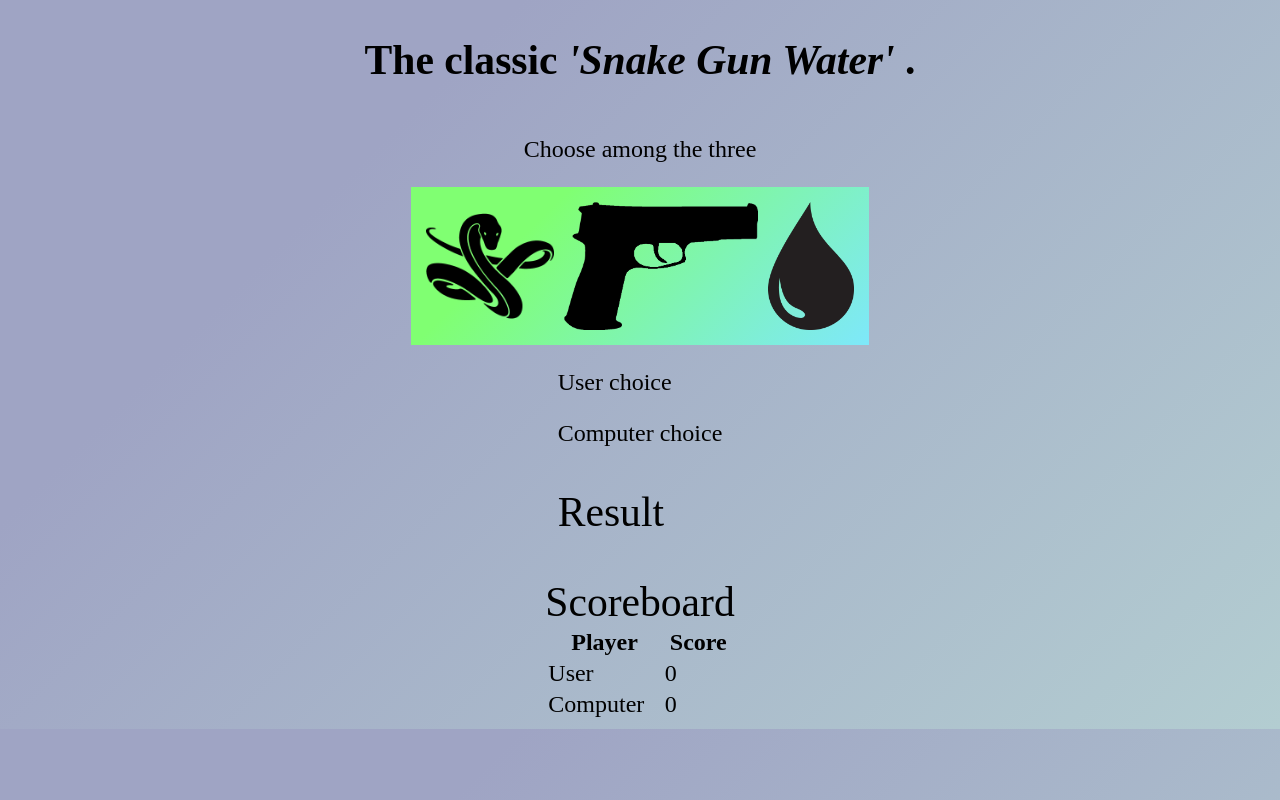
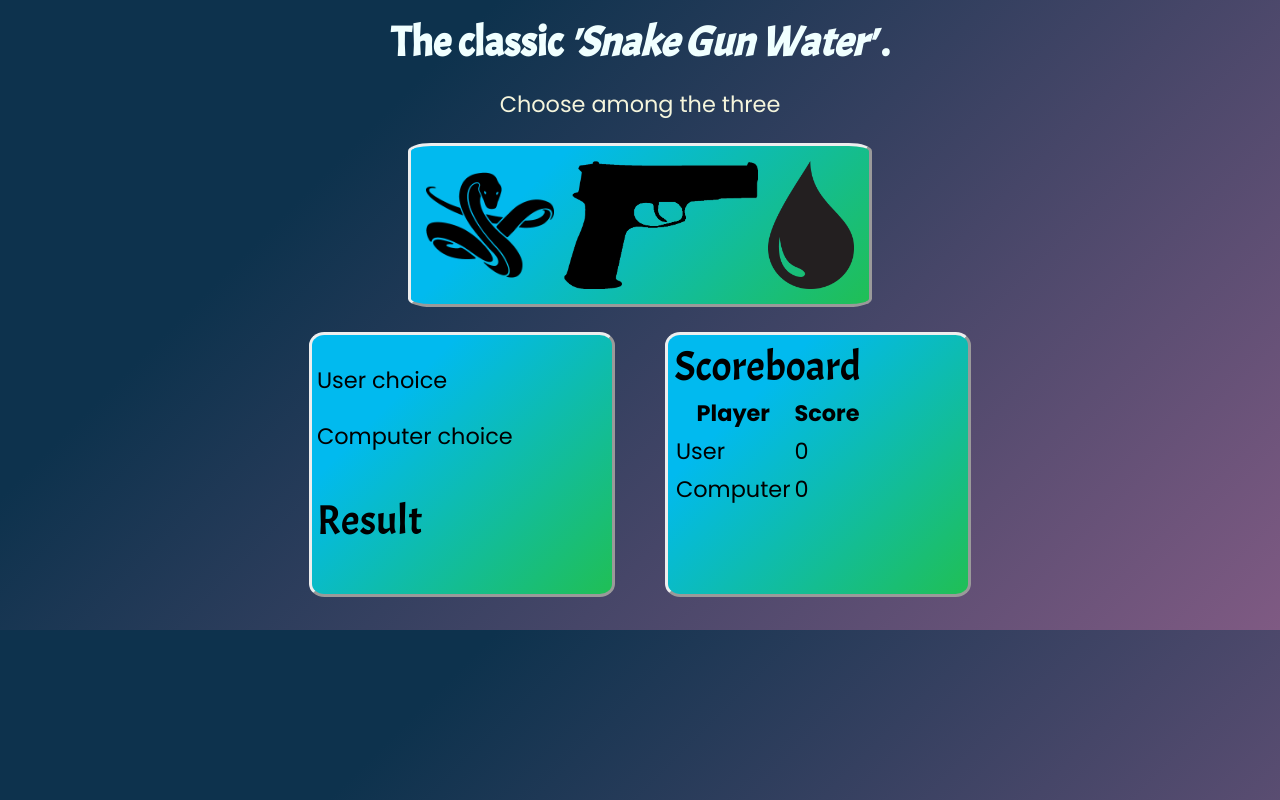
Before and after one commit to vivekrawani/game-sgw, a plain HTML site: page index.html in a window 1280 px wide. Drawn offline with Linux system fonts and the light colour scheme.

Commit message:
added styling

```diff
--- a/index.html
+++ b/index.html
@@ -9,19 +9,20 @@
 </head>
 <body>
     <div class = "main-container">
-        <h1 class = "stylish-big-font">The classic <em>'Snake Gun Water'</em> .</h1>
-        <p class = "stylish-small-font">Choose among the three</p>
+        <h1 class = "stylish-big-font" >The classic <em>'Snake Gun Water'</em> .</h1>
+        <p class = "stylish-small-font" style = "margin-top: -10px; color: beige;">Choose among the three</p>
         <div class = "tiles">
             <img src="src/snake.png" alt="snake">
             <img src="src/gun.png" alt="gun">
             <img src="src/water.png" alt="water">
         </div>
         <div class="output">
+            <div class="display">
                 <p id = "user-choice" class = "stylish-small-font">User choice</p>
                 <p id = "computer-choice" class = "stylish-small-font">Computer choice</p>
                 <p id = "result" class = "stylish-big-font">Result</p>
             </div>
-        <div class = "Scoreboard">
+            <div class = "scoreboard">
                 <table class = "stylish-small-font">
                     <caption class = "stylish-big-font">Scoreboard</caption>
                     <thead>
@@ -42,6 +43,9 @@
                     </tbody>
                 </table>
             </div>
+
+        </div>
+
     </div>
 
 <script src = "index.js"></script>
--- a/index.js
+++ b/index.js
@@ -5,19 +5,15 @@ const dComp = document.querySelector("#computer-choice");
 
 let userChoice;
 let computerChoice;
-choiceArr.forEach(element => { element.addEventListener("click", (e)=>{
+for(let i = 0; i < choiceArr.length; i++){
+    choiceArr[i].addEventListener("click", (e)=>{
     userChoice = e.target.alt;
     computerChoice = getComputerChoice();
-
     dUser.innerHTML = "You choose " + userChoice;
     dComp.innerHTML = "Computer choose " + computerChoice;
     displayResult(userChoice, computerChoice);
-
-
-})
-
-});
-
+    });
+}
 function getComputerChoice(){
     let i = Math.floor(Math.random()*3);
     let arr = ["snake", "gun", "water"];
--- a/style.css
+++ b/style.css
@@ -1,15 +1,18 @@
+@import url('https://fonts.googleapis.com/css2?family=Acme&family=Poppins:wght@400;700&display=swap');
 body{
-    background-color: #b3cdd1;
-    background-image: linear-gradient(315deg, #b3cdd1 0%, #9fa4c4 74%);
+    background-color: #7f5a83;
+    background-image: linear-gradient(315deg, #7f5a83 0%, #0d324d 74%);
+}
 
-}
 
 .stylish-big-font{
     font-size: 2.6rem;
+    font-family: 'Acme', sans-serif;
 
 }
 .stylish-small-font{
-    font-size: 1.5rem;
+    font-size: 1.4rem;
+    font-family: 'Poppins', sans-serif;
 }
 img{
     height :8rem;
@@ -29,6 +32,7 @@ img:active{
     flex-direction: column;
     align-items: center;
     justify-content: space-between;
+    margin-top: -20px;
 
 }
 .tiles{
@@ -36,12 +40,37 @@ img:active{
     align-items: center;
     justify-content: center;
     flex-wrap: wrap;
-    background-color: #7ee8fa;
-    background-image: linear-gradient(315deg, #7ee8fa 0%, #80ff72 74%);
+    background-color : #20bf55;
+    background-image : linear-gradient(315deg, #20bf55 0%, #01baef 74%);
+    padding: 10px;
+    border:outset;
+    border-radius: 5%;
+}
+.output{
+    display: flex;
+    flex-wrap: wrap;
+    justify-content: space-between;
 
+}
+.display{
+    width: 290px;
+    border:outset;
+    margin: 25px 25px;
+    padding: 5px;
+    background-color: #20bf55;
+    background-image: linear-gradient(315deg, #20bf55 0%, #01baef 74%);
+    border-radius: 5%;
+}
+.scoreboard{
+    width: 290px;
+    border:outset;
+    margin: 25px 25px ;
+    padding: 5px;
+    background-color : #20bf55;
+    background-image : linear-gradient(315deg, #20bf55 0%, #01baef 74%);
+    border-radius: 5%;
 
-
-
-
-    padding: 10px;
 }
+h1{
+    color:#f0ffff
+}
```
Lines whose indentation alone changed are shown as unchanged.
